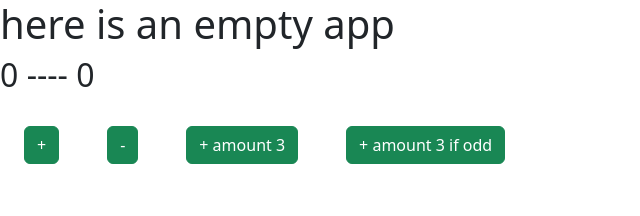
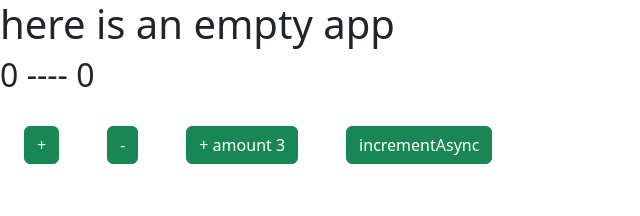
Before and after one commit to TakrayoutMohamed/redux-for-react-app, a React (Vite) app: page / in a window 1280 px wide. Shown: the top 216 px of the page, without its empty margins (0-640 px from the left). Built offline with nearby package versions, Linux system fonts and the light colour scheme.

Commit message:
rename the message of a button

```diff
--- a/src/components/Counter.tsx
+++ b/src/components/Counter.tsx
@@ -28,7 +28,7 @@ function Counter() {
       <button onClick={() => dispatch(increment())} className="m-4 btn btn-success "> + </button>
       <button onClick={() => dispatch(decrement())} className="m-4 btn btn-success "> - </button>
       <button onClick={() => dispatch(incrementByAmount(3))} className="m-4 btn btn-success "> + amount 3 </button>
-      <button onClick={() => dispatch(incrementAsync(3))} className="m-4 btn btn-success "> + amount 3 if odd</button>
+      <button onClick={() => dispatch(incrementAsync(3))} className="m-4 btn btn-success "> incrementAsync </button>
     </div>
   );
 }
--- a/src/state/counter/counterSlice.ts
+++ b/src/state/counter/counterSlice.ts
@@ -61,7 +61,7 @@ const counterSlice = createSlice({
 export const incrementAsync = createAsyncThunk(
   "counter/incrementAsync",
   async (amount: number) => {
-    await new Promise((resolve, reject) => setTimeout(reject, 1000));
+    await new Promise((resolve, reject) => setTimeout(resolve, 1000));
     return amount;
   }
 );
```
